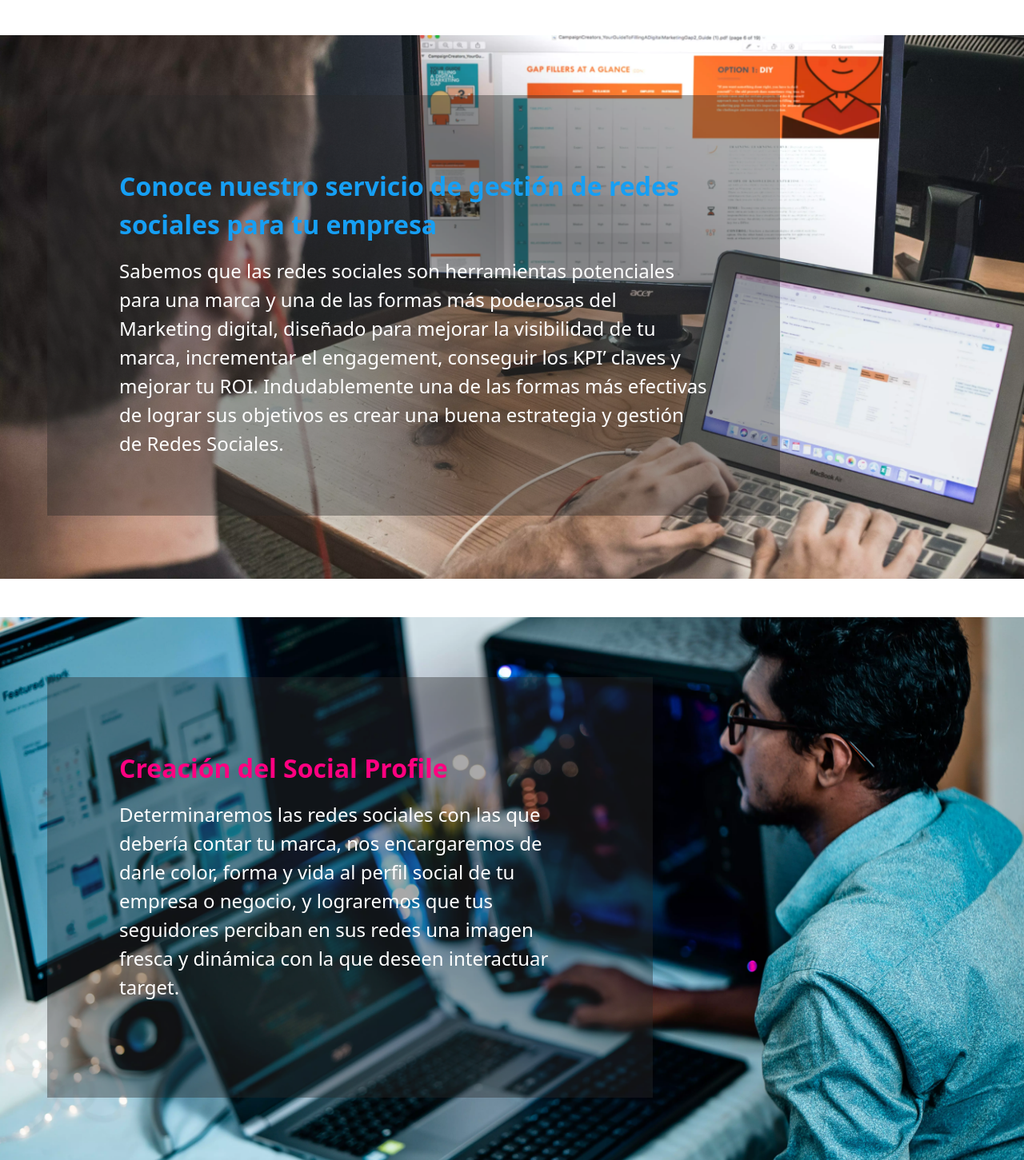
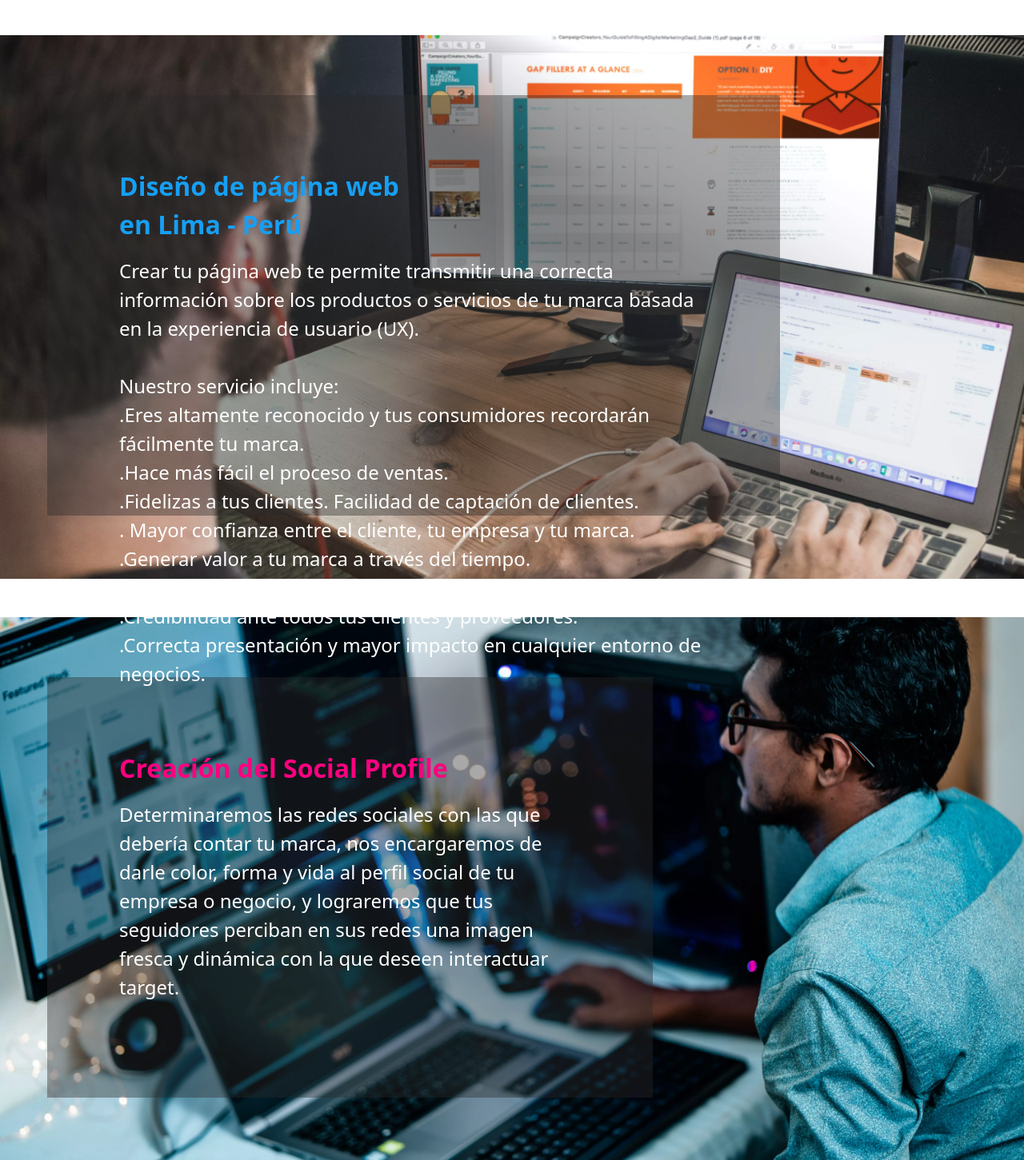
Before and after one commit to DevNHL/Digimedia, a PHP site: page /View/ds-web.php in a window 1280 px wide. Shown: the part 1607-3058 px from the top of the page at 80% size. Run offline with PHP 8.4, Linux system fonts and the light colour scheme.

Commit message:
agregando contenido

```diff
--- a/View/ds-web.php
+++ b/View/ds-web.php
@@ -54,10 +54,18 @@
     <div class="bannersec3">
         <div class="conrs2">
             <div class="cont2">
-                <div class="titulo2"><p class="tes">Conoce nuestro servicio de gesti&oacute;n de redes sociales para tu empresa</p></div>
-                <p class="parrafo">Sabemos que las redes sociales son herramientas potenciales para
-                una marca y una de las formas más poderosas del Marketing digital, diseñado para mejorar la visibilidad de tu marca, incrementar el engagement, conseguir los KPI’ claves y mejorar tu ROI.
-                Indudablemente una de las formas m&aacute;s efectivas de lograr sus objetivos es crear una buena estrategia y gestión de Redes Sociales.
+                <div class="titulo2"><p class="tes">Diseño de página web<br>
+                en Lima - Perú</p></div>
+                <p class="parrafo">Crear tu página web te permite transmitir una correcta información sobre los productos o servicios de tu marca basada en la experiencia de usuario (UX).<br><br>
+                Nuestro servicio incluye:<br>
+                .Eres altamente reconocido y tus consumidores recordarán fácilmente tu marca. <br>
+                 .Hace más fácil el proceso de ventas. <br>
+                 .Fidelizas a tus clientes. Facilidad de captación de clientes. <br>
+                 . Mayor confianza entre el cliente, tu empresa y tu marca.  <br>
+                 .Generar valor a tu marca a través del tiempo. <br>
+                .Imagen sólida de empresa. <br>
+                .Credibilidad ante todos tus clientes y proveedores. <br>
+                .Correcta presentación y mayor impacto en cualquier entorno de negocios.
                 </p>
             </div>
         </div>
```
Also changed, not shown: img/beneficios de contar con un servicio.webp (added), img/potenciamos tu diseño.webp (added), img/servicio de desarrollo.webp (added).
